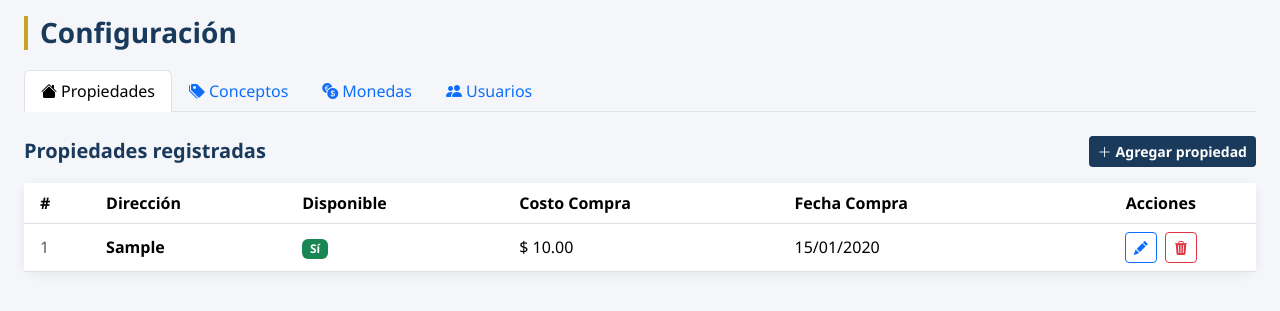
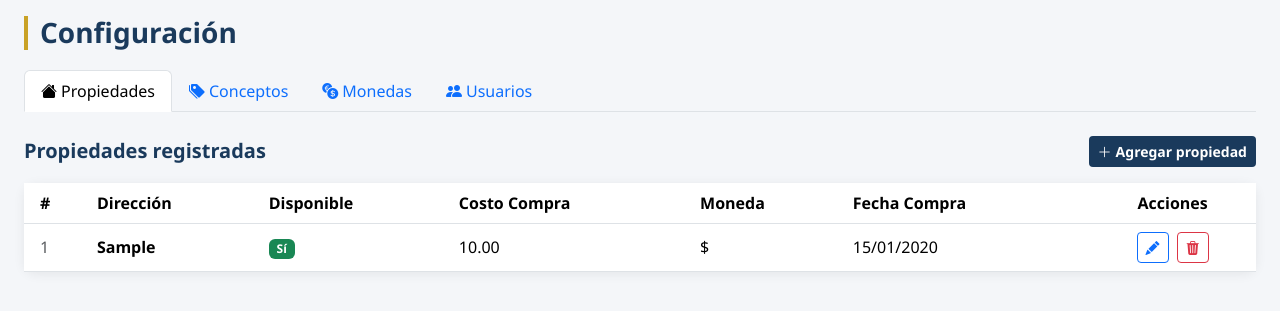
Before and after one commit to holdingmax/inversiones-inmobiliarias, a Flask app: page /configuracion in a window 1280 px wide. Shown: the part 60-371 px from the top of the page. Run offline with Flask 3, Linux system fonts and the light colour scheme; the visitor is signed in with stand-in values (Sample User, id 1); tables that the repository leaves empty hold one stand-in row (values such as "Sample post").

Commit message:
Agregar campo moneda a Propiedades
- Nuevo FK moneda_cod en modelo Propiedad (a la derecha de costo_compra)
- Migración automática ALTER TABLE para bases de datos ya existentes
- Configuración: columna Moneda en tabla, select en modal Agregar y Editar
- Vista Propiedad: muestra signo de moneda junto al costo de compra

Co-Authored-By: Claude Sonnet 4.6 <noreply@anthropic.com>

```diff
--- a/app.py
+++ b/app.py
@@ -10,6 +10,7 @@ from functools import wraps
 from flask import (Flask, render_template, request, redirect,
                    url_for, session, flash, Response)
 from flask_sqlalchemy import SQLAlchemy
+from sqlalchemy import text
 from werkzeug.security import generate_password_hash, check_password_hash
 
 try:
@@ -54,9 +55,11 @@ class Propiedad(db.Model):
     direccion = db.Column(db.String(50), nullable=False)
     disponible = db.Column(db.Boolean, default=True)
     costo_compra = db.Column(db.Numeric(15, 2))
+    moneda_cod = db.Column(db.Integer, db.ForeignKey('monedas.cod'))
     fecha_compra = db.Column(db.Date)
     imagen = db.Column(db.LargeBinary)
     imagen_tipo = db.Column(db.String(50))
+    moneda_rel = db.relationship('Moneda', foreign_keys=[moneda_cod])
     transacciones = db.relationship('Transaccion', backref='propiedad', lazy=True)
 
 
@@ -261,11 +264,13 @@ def config_propiedad_add():
 
         fecha_str = request.form.get('fecha_compra', '').strip()
         costo_str = request.form.get('costo_compra', '').strip()
+        moneda_str = request.form.get('moneda_cod', '').strip()
 
         p = Propiedad(
             direccion=request.form['direccion'].strip()[:50],
             disponible=request.form.get('disponible') == 'on',
             costo_compra=Decimal(costo_str) if costo_str else None,
+            moneda_cod=int(moneda_str) if moneda_str else None,
             fecha_compra=datetime.strptime(fecha_str, '%Y-%m-%d').date() if fecha_str else None,
             imagen=imagen_data,
             imagen_tipo=imagen_tipo
@@ -291,6 +296,8 @@ def config_propiedad_edit(cod):
         p.disponible = request.form.get('disponible') == 'on'
         costo_str = request.form.get('costo_compra', '').strip()
         p.costo_compra = Decimal(costo_str) if costo_str else None
+        moneda_str = request.form.get('moneda_cod', '').strip()
+        p.moneda_cod = int(moneda_str) if moneda_str else None
         fecha_str = request.form.get('fecha_compra', '').strip()
         p.fecha_compra = datetime.strptime(fecha_str, '%Y-%m-%d').date() if fecha_str else None
         if 'imagen' in request.files:
@@ -766,6 +773,13 @@ def carga_template():
 
 def init_db():
     db.create_all()
+    # Migración: agregar moneda_cod a propiedades si no existe (DBs pre-existentes)
+    try:
+        with db.engine.connect() as conn:
+            conn.execute(text('ALTER TABLE propiedades ADD COLUMN moneda_cod INTEGER REFERENCES monedas(cod)'))
+            conn.commit()
+    except Exception:
+        pass  # La columna ya existe
     # Usuario admin por defecto si no hay ninguno
     if not Usuario.query.first():
         admin = Usuario(
--- a/templates/configuracion.html
+++ b/templates/configuracion.html
@@ -55,6 +55,7 @@
                 <th>Dirección</th>
                 <th>Disponible</th>
                 <th>Costo Compra</th>
+                <th>Moneda</th>
                 <th>Fecha Compra</th>
                 <th class="text-center">Acciones</th>
               </tr>
@@ -71,7 +72,8 @@
                     <span class="badge bg-secondary">No</span>
                   {% endif %}
                 </td>
-                <td>{% if p.costo_compra %}$ {{ '{:,.2f}'.format(p.costo_compra) }}{% else %}—{% endif %}</td>
+                <td>{% if p.costo_compra %}{{ '{:,.2f}'.format(p.costo_compra) }}{% else %}—{% endif %}</td>
+                <td>{% if p.moneda_rel %}{{ p.moneda_rel.signo }}{% else %}—{% endif %}</td>
                 <td>{% if p.fecha_compra %}{{ p.fecha_compra.strftime('%d/%m/%Y') }}{% else %}—{% endif %}</td>
                 <td class="text-center">
                   <button class="btn btn-sm btn-outline-primary me-1 btn-edit-prop"
@@ -79,6 +81,7 @@
                     data-direccion="{{ p.direccion }}"
                     data-disponible="{{ 'true' if p.disponible else 'false' }}"
                     data-costo="{{ p.costo_compra or '' }}"
+                    data-moneda="{{ p.moneda_cod or '' }}"
                     data-fecha="{{ p.fecha_compra.isoformat() if p.fecha_compra else '' }}"
                     data-tiene-imagen="{{ 'true' if p.imagen else 'false' }}"
                     data-bs-toggle="modal" data-bs-target="#editPropModal"
@@ -324,14 +327,20 @@
                    placeholder="Ej: Av. Corrientes 1234, CABA">
           </div>
           <div class="row g-3 mb-3">
-            <div class="col-sm-6">
+            <div class="col-sm-4">
               <label class="form-label fw-semibold">Costo de Compra</label>
-              <div class="input-group">
-                <span class="input-group-text">$</span>
-                <input type="number" name="costo_compra" class="form-control" step="0.01" min="0" placeholder="0.00">
-              </div>
+              <input type="number" name="costo_compra" class="form-control" step="0.01" min="0" placeholder="0.00">
             </div>
-            <div class="col-sm-6">
+            <div class="col-sm-4">
+              <label class="form-label fw-semibold">Moneda</label>
+              <select name="moneda_cod" class="form-select">
+                <option value="">— Seleccioná —</option>
+                {% for m in monedas %}
+                  <option value="{{ m.cod }}">{{ m.nombre }} ({{ m.signo }})</option>
+                {% endfor %}
+              </select>
+            </div>
+            <div class="col-sm-4">
               <label class="form-label fw-semibold">Fecha de Compra</label>
               <input type="date" name="fecha_compra" class="form-control">
             </div>
@@ -479,15 +488,21 @@
                    maxlength="50" required>
           </div>
           <div class="row g-3 mb-3">
-            <div class="col-sm-6">
+            <div class="col-sm-4">
               <label class="form-label fw-semibold">Costo de Compra</label>
-              <div class="input-group">
-                <span class="input-group-text">$</span>
-                <input type="number" name="costo_compra" id="editPropCosto"
-                       class="form-control" step="0.01" min="0">
-              </div>
+              <input type="number" name="costo_compra" id="editPropCosto"
+                     class="form-control" step="0.01" min="0">
             </div>
-            <div class="col-sm-6">
+            <div class="col-sm-4">
+              <label class="form-label fw-semibold">Moneda</label>
+              <select name="moneda_cod" id="editPropMoneda" class="form-select">
+                <option value="">— Seleccioná —</option>
+                {% for m in monedas %}
+                  <option value="{{ m.cod }}">{{ m.nombre }} ({{ m.signo }})</option>
+                {% endfor %}
+              </select>
+            </div>
+            <div class="col-sm-4">
               <label class="form-label fw-semibold">Fecha de Compra</label>
               <input type="date" name="fecha_compra" id="editPropFecha" class="form-control">
             </div>
@@ -681,6 +696,7 @@
       document.getElementById('editPropCosto').value     = btn.dataset.costo;
       document.getElementById('editPropFecha').value     = btn.dataset.fecha;
       document.getElementById('editPropDisp').checked    = btn.dataset.disponible === 'true';
+      document.getElementById('editPropMoneda').value    = btn.dataset.moneda || '';
       document.getElementById('editPropImgNote').textContent =
         btn.dataset.tieneImagen === 'true'
           ? 'Ya tiene imagen. Dejá vacío para mantenerla.'
--- a/templates/propiedad.html
+++ b/templates/propiedad.html
@@ -71,7 +71,8 @@
             <div class="info-label">Costo de Compra</div>
             <div class="info-value">
               {% if prop_sel.costo_compra %}
-                $ {{ '{:,.2f}'.format(prop_sel.costo_compra) }}
+                {% if prop_sel.moneda_rel %}{{ prop_sel.moneda_rel.signo }}{% else %}${% endif %}
+                {{ '{:,.2f}'.format(prop_sel.costo_compra) }}
               {% else %}
                 —
               {% endif %}
```
